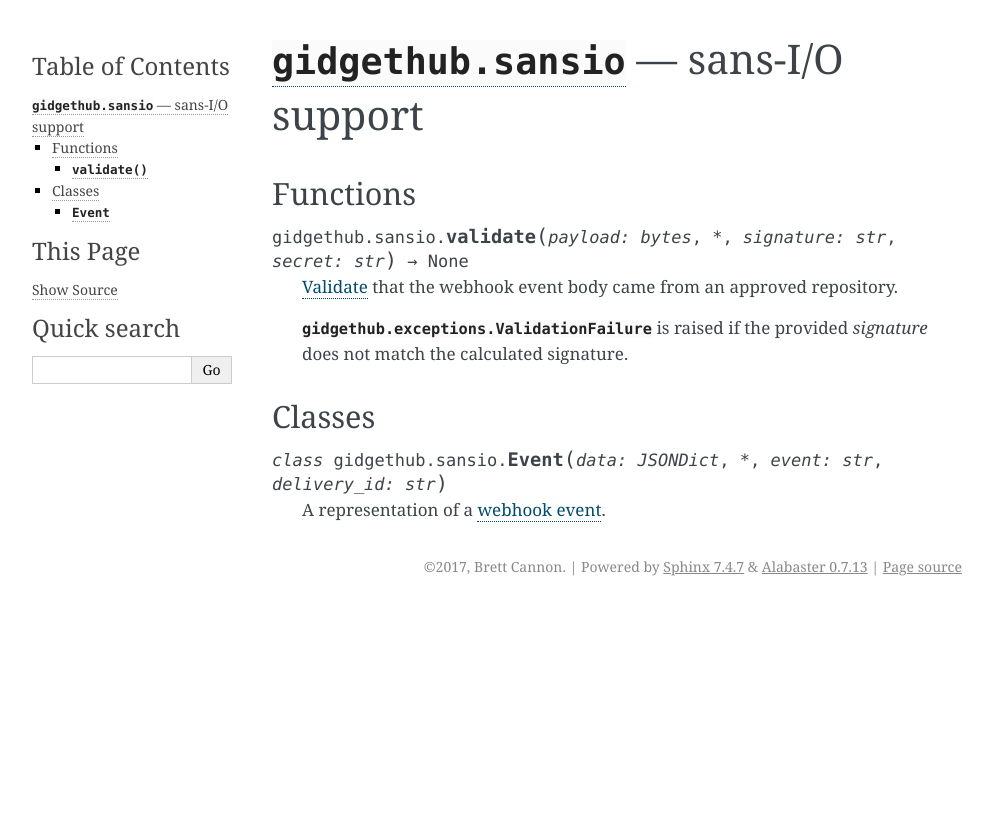
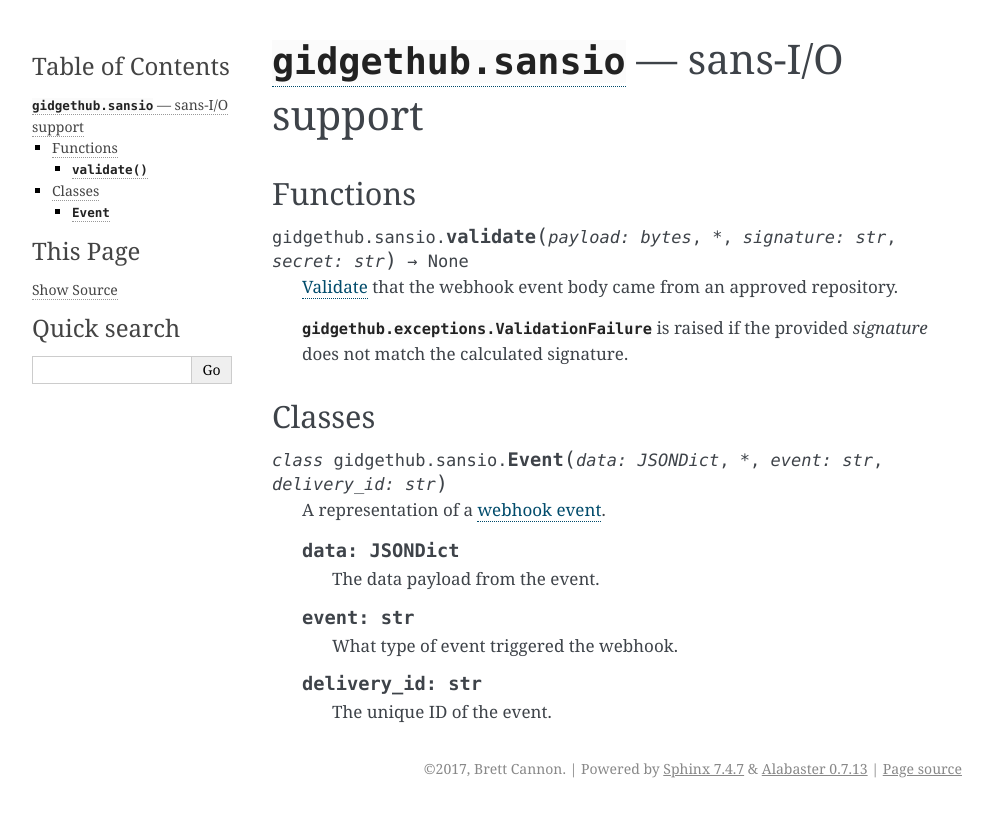
Before and after one commit to gidgethub/gidgethub, a Sphinx documentation site: the page built from docs/sansio.rst, in a window 1280 px wide. Shown: the top 817 px of the page, without its empty margins (148-1141 px from the left). Built offline with Sphinx 7.4.7, drawn with Linux system fonts in a browser that asks for light colours.

Commit message:
List the attrs on Event

```diff
--- a/docs/sansio.rst
+++ b/docs/sansio.rst
@@ -23,3 +23,17 @@ Classes
 
    A representation of a
    `webhook event <https://developer.github.com/webhooks/#events>`_.
+
+   .. attribute:: data: JSONDict
+
+      The data payload from the event.
+
+
+   .. attribute:: event: str
+
+      What type of event triggered the webhook.
+
+
+   .. attribute:: delivery_id: str
+
+      The unique ID of the event.
```
